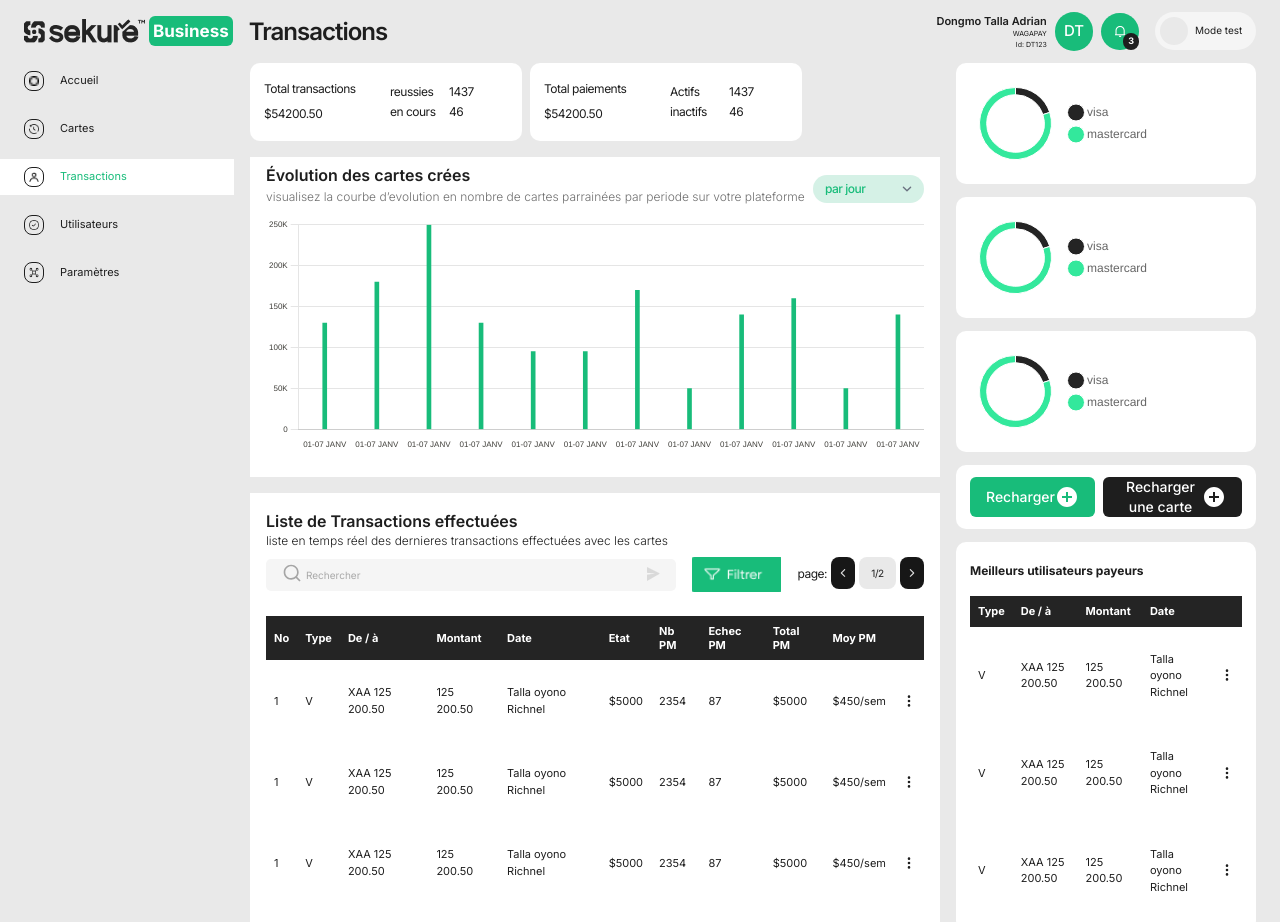
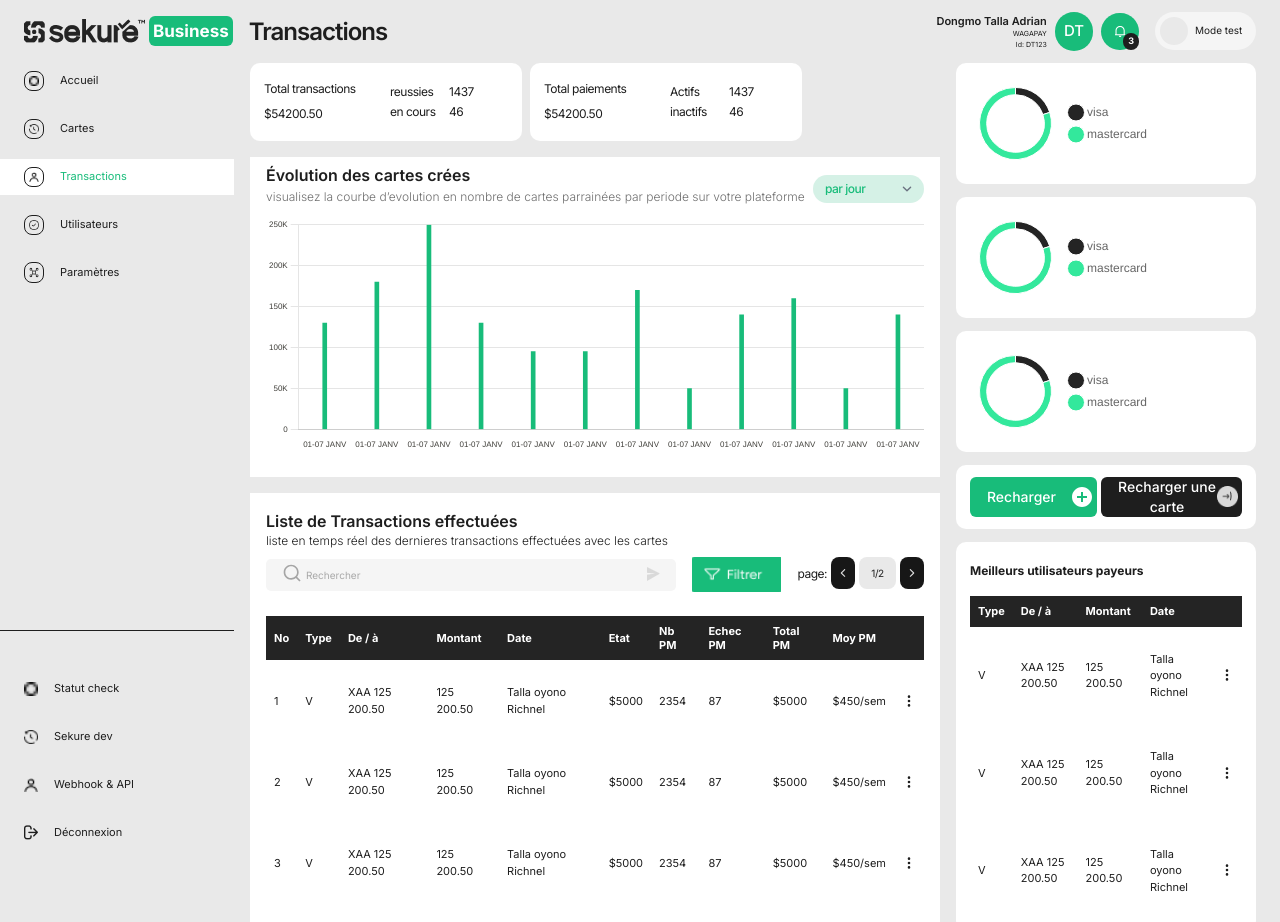
Before and after one commit to CodedJay672/sekure-business, a Next.js app: page /transactions in a window 1280 px wide. Shown: the top 922 px of the page. Built offline with nearby package versions, Linux system fonts and the light colour scheme.

Commit message:
table details

```diff
--- a/src/app/transactions/page.tsx
+++ b/src/app/transactions/page.tsx
@@ -3,9 +3,10 @@ import Card from '@/components/Cards/Cards';
 import StatsCard from '@/components/StatsCard/StatsCard';
 import Table from '@/components/Table/Table';
 import { Button } from '@/components/ui/button';
-import ButtonIconRight from '@/components/ui/shared/ButtonIconRight';
 import { bigTable, cardDetails, data, smallData, smallTable } from '@/constants';
+import Image from 'next/image';
 import React from 'react'
+import { LuArrowRightToLine } from 'react-icons/lu';
 import { RiAddCircleFill } from 'react-icons/ri';
 
 const Transactions = () => {
@@ -38,11 +39,11 @@ const Transactions = () => {
         <div className='w-full py-3 px-[14px] bg-white overflow-hidden rounded-[10px]'>
           <StatsCard entry={[20, 80]} />
         </div>
-        <div className='w-full bg-white rounded-[10px] px-[14px] py-3 flex-between gap-2'>
+        <div className='w-full bg-white rounded-[10px] px-[14px] py-3 flex-between gap-1'>
           <Button
             variant='default'
             type='button'
-            className='primary-btn flex-between '
+            className='primary-btn flex-between flex-1 px-[3px]'
           >
             <span className='flex-1 text-center'>
               Recharger
@@ -52,12 +53,17 @@ const Transactions = () => {
           <Button
             variant='secondary'
             type='button'
-            className='bg-dark3 flex-between text-white text-pretty'
+            className='bg-dark3 flex-between text-white text-pretty flex-1 pr-[4px]'
           >
             <span className='flex-1 text-center'>
               Recharger une carte
             </span>
-            <RiAddCircleFill size={24} className='fill-white' />
+            <Image
+              src='/assets/images/forward.png'
+              alt='arrow-right'
+              width={21}
+              height={21}
+            />
           </Button>
         </div>
         <div className='w-full bg-white rounded-[10px] px-[14px] py-3'>
--- a/src/components/Sidebar/Sidebar.tsx
+++ b/src/components/Sidebar/Sidebar.tsx
@@ -1,15 +1,17 @@
 "use client";
 
-import { navLinks } from "@/constants"
+import { navLinks, bottomNav } from "@/constants"
 import Image from "next/image"
 import Link from "next/link";
 import { usePathname } from "next/navigation";
+import { icon8 } from "../../../public/assets/images/import";
 
 const Sidebar = () => {
   const pathname = usePathname();
 
   return (
-    <div className="min-w-[234px] flex-between flex-col">
+    <nav className="min-w-[234px] min-h-dvh flex-between flex-col">
+      <div className="w-full">
         {navLinks.map((link, idx) => (
           <Link href={link.path} key={`${idx}-${link.name}`} className={`w-full h-9 px-6 mb-3 flex flex-start items-center hover:bg-white group ${pathname === link.path ? 'bg-white' : ''} transition-all`}>
             <div className="border border-dark3 rounded-lg mr-4 p-1">
@@ -19,12 +21,37 @@ const Sidebar = () => {
                 width={10}
                 height={10}
                 className={`group-hover:color-primary object-contain ${pathname === link.path ? 'color-primary' : 'color-dark3'} transition-all`}
-              />
+                />
             </div>
             <span className={`text-dark3 text-[11px] font-normal leading-[16.5px] group-hover:text-primary ${pathname === link.path ? 'text-primary' : 'text-dark3'} transition-all`}>{link.name}</span>
           </Link>
         ))}
-    </div>
+      </div>
+      <div className="w-full border-t pt-10 border-t-dark3">
+        {bottomNav.map((link, idx) => (
+          <Link href={link.path} key={`${idx}-${link.name}`} className={`w-full h-9 px-6 mb-3 flex flex-start items-center hover:bg-white group ${pathname === link.path ? 'bg-white' : ''} transition-all`}>
+          <Image
+            src={link.icon}
+            alt={link.name}
+            width={14}
+            height={14}
+            className={`group-hover:color-primary object-contain ${pathname === link.path ? 'color-primary' : 'color-dark3'} transition-all`}
+            />
+          <span className={`text-dark3 text-[11px] font-normal leading-[16.5px] group-hover:text-primary ${pathname === link.path ? 'text-primary' : 'text-dark3'} ml-4 transition-all`}>{link.name}</span>
+        </Link>
+        ))}
+        <Link href='/déconnexion' className="w-full h-9 px-6 mb-3 flex flex-start items-center hover:bg-white group transition-all">
+          <Image
+            src={icon8}
+            alt="logout"
+            width={14}
+            height={14}
+            className="group-hover:color-primary object-contain transition-all"
+            />
+          <span className="text-dark3 text-[11px] font-normal leading-[16.5px] group-hover:text-primary ml-4">Déconnexion</span>
+        </Link>
+      </div>
+    </nav>
   )
 }
 
--- a/src/components/Table/Table.tsx
+++ b/src/components/Table/Table.tsx
@@ -4,27 +4,18 @@ import React, { ChangeEvent, useState } from "react";
 import SearchBar from "../ui/shared/SearchBar"
 import Filter from "../ui/shared/Filter";
 import Pagination from "../ui/shared/Pagination";
-import { Data } from "@/constants";
-import { useRouter } from "next/navigation";
-import { Button } from "../ui/button";
-import { BsThreeDotsVertical } from "react-icons/bs";
-
-interface Column {
-  id: string;
-  header: string;
-  accessor?: string;
-}
+import TableComponent from "../ui/shared/TableComponent";
+import { Data, ITableColumn } from "@/constants/types";
 
 interface TableProps {
   variant?: 'big' | 'small';
-  columns: Column[];
+  heading?: string;
+  columns: ITableColumn[];
   data: Data[];
-  heading?: string;
 }
 
 const Table: React.FC<TableProps> = ({ heading, variant, columns, data }) => {
   const [search, setSearch] = useState<string>("");
-  const router = useRouter();
 
   const handleChange = (e: ChangeEvent<HTMLInputElement>) => {
     setSearch(e.target.value);
@@ -35,12 +26,6 @@ const Table: React.FC<TableProps> = ({ heading, variant, columns, data }) => {
       return;
     }
   }
-
-
-  const handleMenuClick = (id: string | number) => {
-    router.push(`/details/${id}`);
-  };
-
   return (
     <section className={`bg-white ${variant === 'big' && 'p-4'} flex flex-col gap-2`}>
       {variant === 'big' ? (
@@ -63,38 +48,7 @@ const Table: React.FC<TableProps> = ({ heading, variant, columns, data }) => {
           <h1 className="text-xs leading-[34.5px] tracking-[-0.5%] font-bold">Meilleurs utilisateurs payeurs</h1>
         )}
 
-      <div className={`overflow-x-auto ${variant === 'big' ? 'mt-4' : ''}`}>
-        <table className="w-full text-[11px] text-left text-dark3 table-auto">
-          <thead className="text-[11px] leading-[14.36px] text-white bg-dark rounded-[10px]">
-          <tr>
-            {columns.map((column) => (
-              <th scope="col" className="px-2 py-2" key={column.id}>
-                {column.header}
-              </th>
-            ))}
-            <th scope="col" className="px-2 py-2"></th>
-          </tr>
-          </thead>
-          <tbody>
-            {data.map((row, idx) => (
-              <tr key={idx} className={`bg-white dark:bg-gray-800 ${idx % 2 === 0 ? 'bg-gray-50 dark:bg-gray-900' : ''} text-[11px]`}>
-                {columns.map((column) => (
-                  <td className="px-2 py-6" key={`${idx}-${column.id}`}>
-                    {row[column.accessor || column.id] ?? ''}
-                  </td>
-                ))}
-                <td className="px-2 py-6">
-                  <BsThreeDotsVertical
-                    size={14}
-                    onClick={() => handleMenuClick(row.id)}
-                    className="cursor-pointer"
-                  />
-                </td>
-              </tr>
-            ))}
-          </tbody>
-        </table>
-      </div>
+        <TableComponent variant={variant} columns={columns} data={data} />
     </section>
   )
 }
--- /dev/null
+++ b/src/components/ui/shared/TableComponent.tsx
@@ -0,0 +1,62 @@
+import { Data } from "@/constants/types";
+import React from "react";
+import { BsThreeDotsVertical } from "react-icons/bs";
+import { useRouter } from "next/navigation";
+
+interface Column {
+  id: string;
+  header: string;
+  accessor?: string;
+}
+
+interface TableComponentProps {
+  variant?: 'big' | 'small';
+  columns: Column[];
+  data: Data[];
+}
+
+const TableComponent: React.FC<TableComponentProps> = ({ variant, columns, data }) => {
+  const router = useRouter();
+
+
+  const handleMenuClick = (id: string | number) => {
+    router.push(`cartes/${id}`);
+  };
+
+  return (
+    <div className={`overflow-x-auto ${variant === 'big' ? 'mt-4' : ''}`}>
+      <table className="w-full text-[11px] text-left text-dark3 table-auto">
+        <thead className="text-[11px] leading-[14.36px] text-white bg-dark rounded-[10px]">
+        <tr>
+          {columns.map((column) => (
+            <th scope="col" className="px-2 py-2" key={column.id}>
+              {column.header}
+            </th>
+          ))}
+          <th scope="col" className="px-2 py-2"></th>
+        </tr>
+        </thead>
+        <tbody>
+          {data.map((row, idx) => (
+            <tr key={idx} className={`bg-white dark:bg-gray-800 ${idx % 2 === 0 ? 'bg-gray-50 dark:bg-gray-900' : ''} text-[11px]`}>
+              {columns.map((column) => (
+                <td className="px-2 py-6" key={`${idx}-${column.id}`}>
+                  {row[column.accessor || column.id] ?? ''}
+                </td>
+              ))}
+              <td className="px-2 py-6">
+                <BsThreeDotsVertical
+                  size={14}
+                  onClick={() => handleMenuClick(row.no)}
+                  className="cursor-pointer"
+                />
+              </td>
+            </tr>
+          ))}
+        </tbody>
+      </table>
+    </div>
+  )
+}
+
+export default TableComponent
--- a/src/constants/index.ts
+++ b/src/constants/index.ts
@@ -1,4 +1,3 @@
-import { StaticImageData } from "next/image";
 import {
   icon1,
   icon2,
@@ -11,12 +10,13 @@ import {
   icon9,
   icon10,
 } from "../../public/assets/images/import";
+import {
+  Data,
+  ICardDetails,
+  INavLinks,
+  ITableColumn,
+} from "./types";
 
-interface INavLinks {
-  path: string;
-  name: string;
-  icon: StaticImageData;
-}
 
 export const navLinks: INavLinks[] = [
   {
@@ -46,20 +46,23 @@ export const navLinks: INavLinks[] = [
   },
 ]
 
-export interface ICardDetails {
-  data1: {
-    title: string;
-    value: string;
+export const bottomNav: INavLinks[] = [
+  {
+    path: "/statut",
+    name: 'Statut check',
+    icon: icon1,
   },
-  data2: {
-    title: string;
-    value: string;
+  {
+    path: "/sekure",
+    name: 'Sekure dev',
+    icon: icon2,
   },
-  data3: {
-    title: string;
-    value: string;
+  {
+    path: "/webhook",
+    name: 'Webhook & API',
+    icon: icon3,
   },
-}
+]
 
 export const cardDetails: ICardDetails[] = [
   {
@@ -106,11 +109,6 @@ export const cardDetails: ICardDetails[] = [
   },
 ]
 
-interface ITableColumn {
-  id: string;
-  header: string;
-}
-
 export const bigTable: ITableColumn[] = [
   { id: 'no', header: 'No' },
   { id: 'type', header: 'Type' },
@@ -131,13 +129,10 @@ export const smallTable: ITableColumn[] = [
   { id: 'date', header: 'Date' },
 ]
 
-export interface Data {
-  [key: string]: string | number;
-}
 
 export const data: Data[] = [
   {
-    no: "1",
+    no: 1,
     type: "V",
     Deà: "XAA 125 200.50",
     montant: "125 200.50",
@@ -149,7 +144,7 @@ export const data: Data[] = [
     MoyPm: "$450/sem",
   },
   {
-    no: "1",
+    no: 2,
     type: "V",
     Deà: "XAA 125 200.50",
     montant: "125 200.50",
@@ -161,7 +156,7 @@ export const data: Data[] = [
     MoyPm: "$450/sem",
   },
   {
-    no: "1",
+    no: 3,
     type: "V",
     Deà: "XAA 125 200.50",
     montant: "125 200.50",
@@ -173,7 +168,7 @@ export const data: Data[] = [
     MoyPm: "$450/sem",
   },
   {
-    no: "1",
+    no: 4,
     type: "V",
     Deà: "XAA 125 200.50",
     montant: "125 200.50",
@@ -185,7 +180,7 @@ export const data: Data[] = [
     MoyPm: "$450/sem",
   },
   {
-    no: "1",
+    no: 5,
     type: "V",
     Deà: "XAA 125 200.50",
     montant: "125 200.50",
@@ -197,7 +192,7 @@ export const data: Data[] = [
     MoyPm: "$450/sem",
   },
   {
-    no: "1",
+    no: 6,
     type: "V",
     Deà: "XAA 125 200.50",
     montant: "125 200.50",
--- /dev/null
+++ b/src/constants/types/index.ts
@@ -0,0 +1,31 @@
+import { StaticImageData } from "next/image";
+
+export interface INavLinks {
+  path: string;
+  name: string;
+  icon: StaticImageData;
+}
+
+export interface Data {
+  [key: string]: string | number;
+}
+
+export interface ICardDetails {
+  data1: {
+    title: string;
+    value: string;
+  },
+  data2: {
+    title: string;
+    value: string;
+  },
+  data3: {
+    title: string;
+    value: string;
+  },
+}
+
+export interface ITableColumn {
+  id: string;
+  header: string;
+}
```
Also changed, not shown: src/app/cartes/[id]/page.tsx (added, +11 -0 lines), src/components/Table/SmallTable.tsx (deleted).
